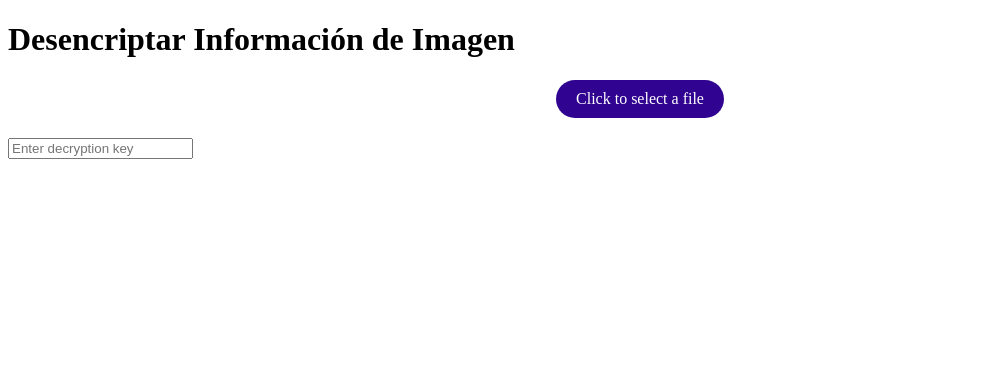
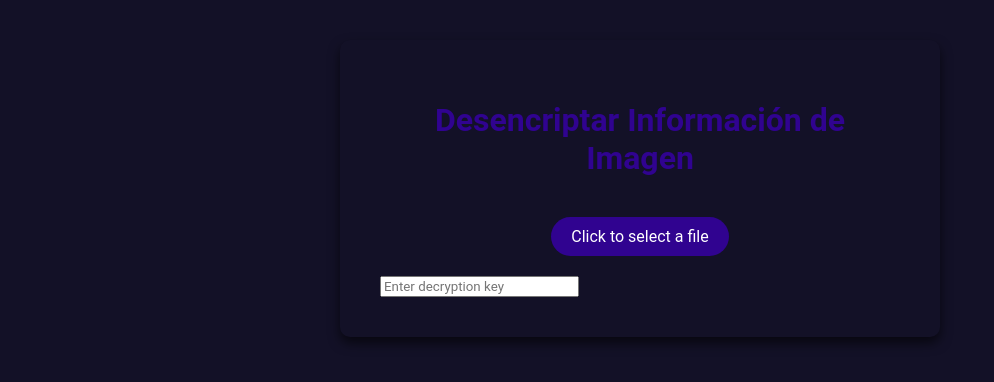
Before and after one commit to Daniel-Santiago-Acosta-1013/Spectra, a React (Vite) app: page /decrypt in a window 1280 px wide. Shown: the top 382 px of the page, without its empty margins (0-994 px from the left). Built offline with nearby package versions, Linux system fonts and the light colour scheme; the HTML template or start-up script is replaced by a standard one.

Commit message:
[add][fix] Add styles and class names to App, DecryptView, and EncryptView components

```diff
--- a/src/App.tsx
+++ b/src/App.tsx
@@ -1,6 +1,7 @@
 import { BrowserRouter as Router, Routes, Route, Navigate } from 'react-router-dom';
 import EncryptView from './views/EncryptView/EncryptView';
 import DecryptView from './views/DecryptView/DecryptView';
+import './styles/App.scss';
 
 const App = () => {
     return (
--- a/src/styles/App.scss
+++ b/src/styles/App.scss
@@ -1,5 +1,9 @@
+* {
+    font-family: 'Roboto', sans-serif;
+    box-sizing: border-box;
+}
+
 body {
-    font-family: 'Roboto', sans-serif;
     margin: 0;
     padding: 0;
     background-color: #131127;
--- /dev/null
+++ b/src/views/DecryptView/DecryptView.scss
@@ -0,0 +1,25 @@
+.DecryptView {
+    background-color: #131127;
+    color: #f0f6fc;
+    padding: 40px;
+    border-radius: 10px;
+    max-width: 600px;
+    margin: 40px auto;
+    box-shadow: 0 6px 12px rgba(0, 0, 0, 0.6);
+
+    h1 {
+        color: #300390;
+        text-align: center;
+        margin-bottom: 40px;
+        font-size: 2em;
+    }
+
+    .input-key {
+        padding: 10px;
+        margin-top: 20px;
+        border-radius: 20px;
+        border: 1px solid #30363d;
+        background-color: #161b22;
+        color: #c9d1d9;
+    }
+}
--- a/src/views/DecryptView/DecryptView.tsx
+++ b/src/views/DecryptView/DecryptView.tsx
@@ -1,6 +1,7 @@
 import React, { useState } from 'react';
 import SteganographyForm from '../../components/SteganographyForm/SteganographyForm';
 import MediaInput from '../../components/MediaInput/MediaInput';
+import './DecryptView.scss';
 
 const DecryptView: React.FC = () => {
     const [file, setFile] = useState<File | null>(null);
@@ -15,7 +16,7 @@ const DecryptView: React.FC = () => {
     };
 
     return (
-        <div>
+        <div className="DecryptView">
             <h1>Desencriptar Información de Imagen</h1>
             <MediaInput onFileChange={handleFileChange} />
             {file && <SteganographyForm file={file} fileType={fileType} capacity={capacity} mode="decrypt" isPotentialStego={false} />}
--- /dev/null
+++ b/src/views/EncryptView/EncryptView.scss
@@ -0,0 +1,16 @@
+.EncryptView {
+    background-color: #131127;
+    color: #f0f6fc;
+    padding: 40px;
+    border-radius: 10px;
+    max-width: 600px;
+    margin: 40px auto;
+    box-shadow: 0 6px 12px rgba(0, 0, 0, 0.6);
+
+    h1 {
+        color: #300390;
+        text-align: center;
+        margin-bottom: 40px;
+        font-size: 2em;
+    }
+}
--- a/src/views/EncryptView/EncryptView.tsx
+++ b/src/views/EncryptView/EncryptView.tsx
@@ -1,6 +1,7 @@
 import React, { useState } from 'react';
 import SteganographyForm from '../../components/SteganographyForm/SteganographyForm';
 import MediaInput from '../../components/MediaInput/MediaInput';
+import './EncryptView.scss';
 
 const EncryptView: React.FC = () => {
     const [file, setFile] = useState<File | null>(null);
@@ -14,7 +15,7 @@ const EncryptView: React.FC = () => {
     };
 
     return (
-        <div>
+        <div className='EncryptView'>
             <h1>Encriptar Información en Imagen</h1>
             <MediaInput onFileChange={handleFileChange} />
             {file && <SteganographyForm file={file} fileType={fileType} capacity={capacity} mode="encrypt" isPotentialStego={false} />}
```
